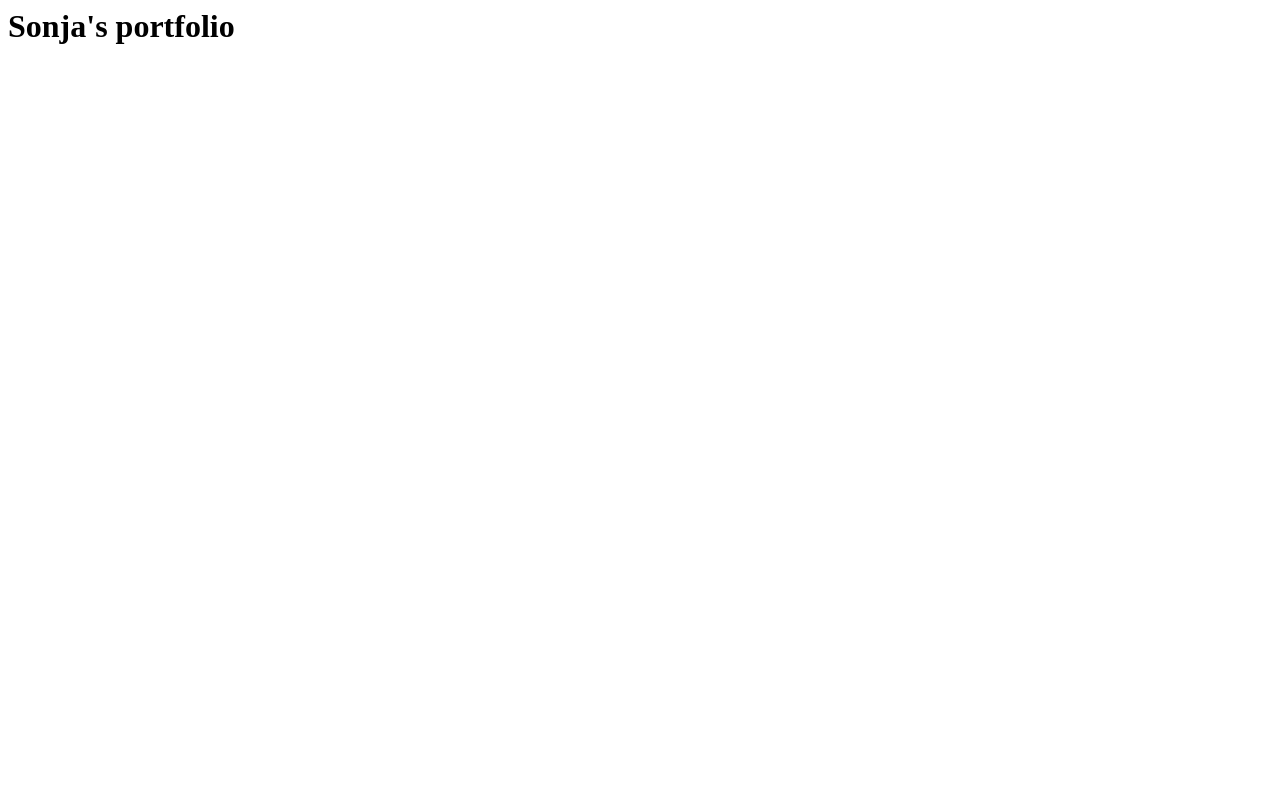
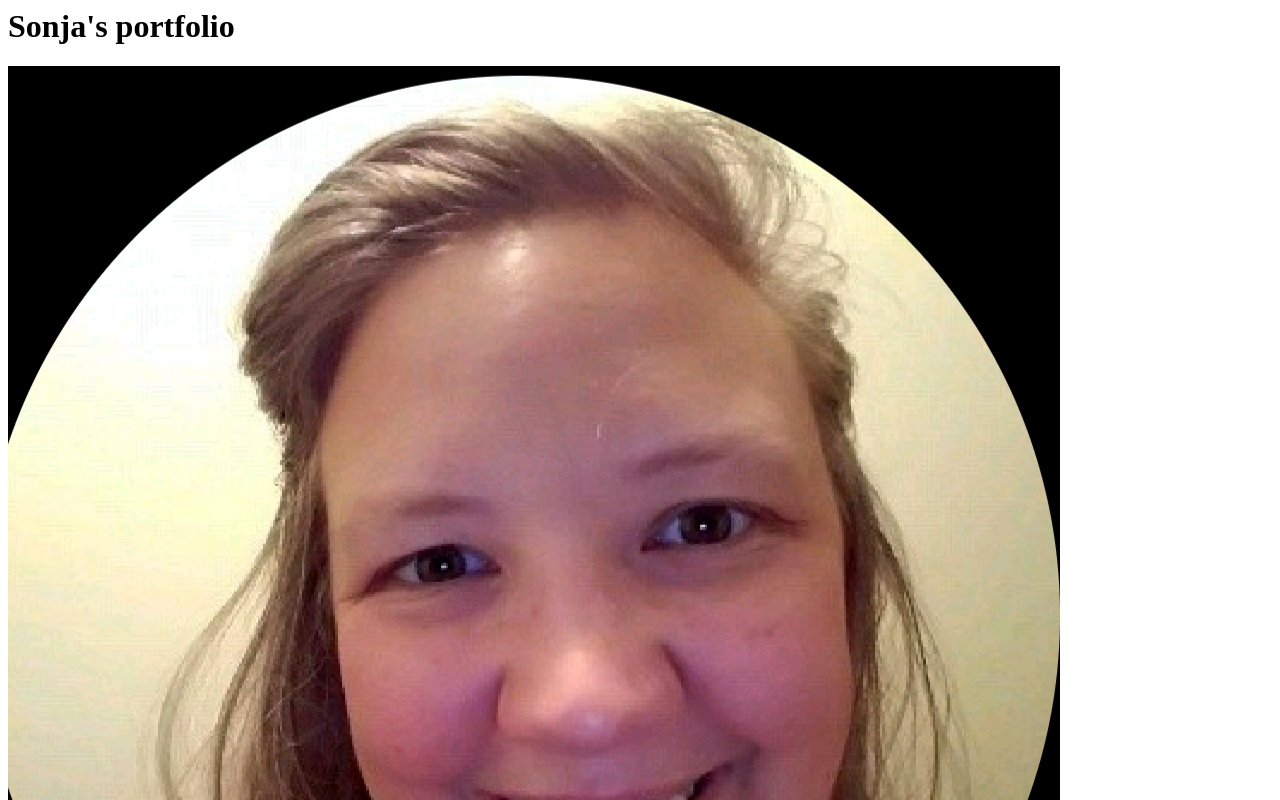
Before and after one commit to sgustafson123/sgustafson123.github.io, a plain HTML site: page index.html in a window 1280 px wide. Shown: the top 800 px of the page. Drawn offline with Linux system fonts and the light colour scheme.

Commit message:
Update index.html

```diff
--- a/index.html
+++ b/index.html
@@ -1,4 +1,4 @@
 <html>
     <h1>Sonja's portfolio</h1>
-    <img scr="20190828_020404.jpg" />
+    <img src="20190828_020404.jpg" />
 </html>
```
